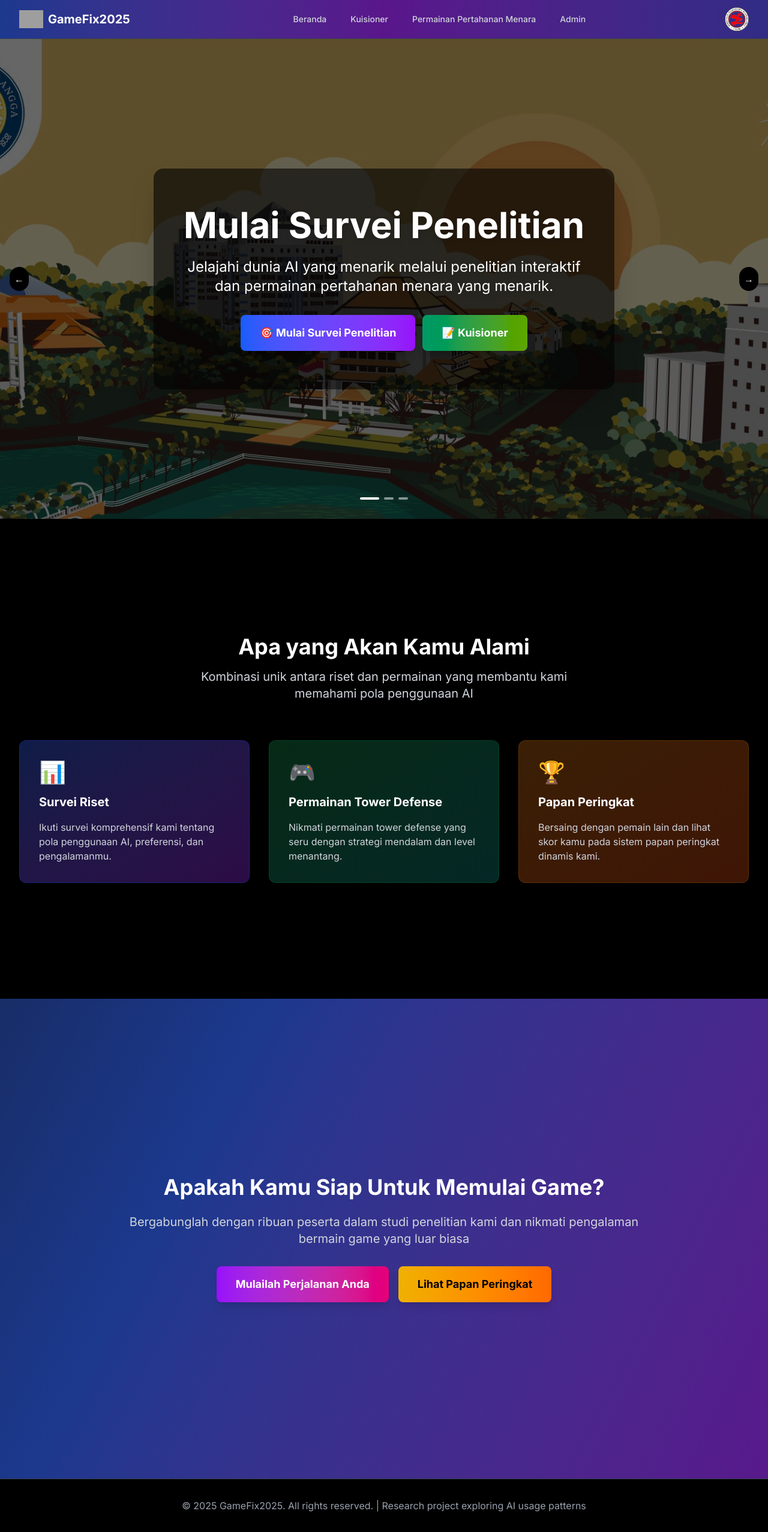
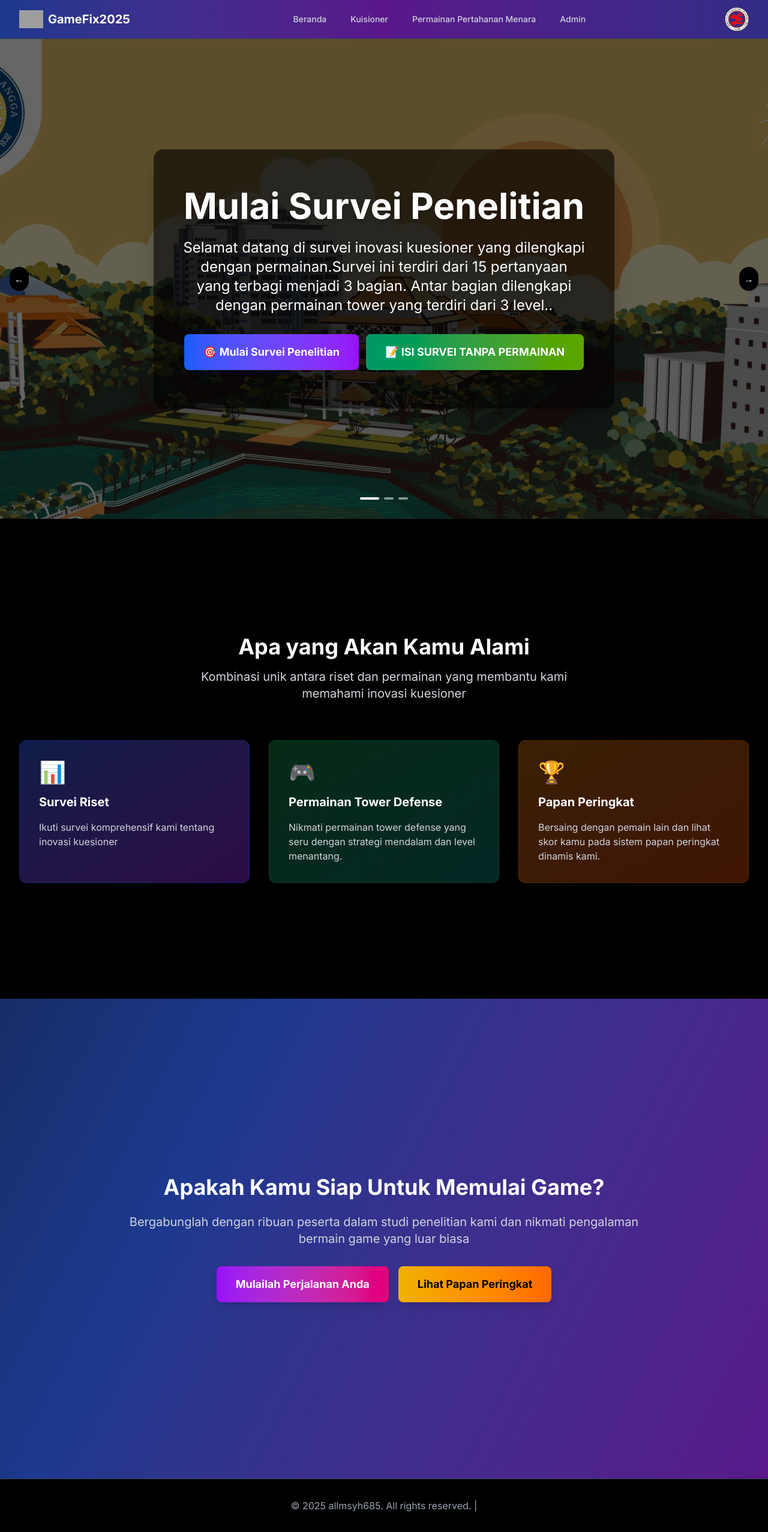
Before and after one commit to allmsyh685/game-kuisioner, a Next.js app: page / in a window 1280 px wide. Shown: the whole page at 60% size. Built offline with nearby package versions, Linux system fonts and the light colour scheme; grey boxes are pictures that could not be loaded.

Commit message:
fix csv issue and adjust the text in landing page

```diff
--- a/src/app/admin/export/page.tsx
+++ b/src/app/admin/export/page.tsx
@@ -13,8 +13,18 @@ export default function ExportPage() {
     try {
       const data = await exportResponses();
 
-      // Convert data to CSV format
-      const csvContent = data.map(row => row.join(',')).join('\n');
+      // Convert data to CSV format with proper escaping
+      const csvContent = data.map(row =>
+        row.map(cell => {
+          // Convert to string and escape CSV values
+          const cellStr = String(cell || '');
+          // If cell contains comma, quote, or newline, wrap in quotes and escape quotes
+          if (cellStr.includes(',') || cellStr.includes('"') || cellStr.includes('\n')) {
+            return `"${cellStr.replace(/"/g, '""')}"`;
+          }
+          return cellStr;
+        }).join(',')
+      ).join('\n');
 
       // Create and download file
       const blob = new Blob([csvContent], { type: 'text/csv;charset=utf-8;' });
--- a/src/app/page.tsx
+++ b/src/app/page.tsx
@@ -13,7 +13,7 @@ export default function Home() {
     {
       bgImg: '/assets/background_1.jpg',
       title: 'Mulai Survei Penelitian',
-      desc: 'Jelajahi dunia AI yang menarik melalui penelitian interaktif dan permainan pertahanan menara yang menarik.',
+      desc: 'Selamat datang di survei inovasi kuesioner yang dilengkapi dengan permainan.Survei ini terdiri dari 15 pertanyaan yang terbagi menjadi 3 bagian. Antar bagian dilengkapi dengan permainan tower yang terdiri dari 3 level..',
       button: {
         text: '🎯 Mulai Survei Penelitian',
         href: '/game/scene/scene1',
@@ -139,7 +139,7 @@ export default function Home() {
                   href="/questionnaire"
                   className="bg-gradient-to-r from-emerald-600 to-lime-600 hover:from-emerald-700 hover:to-lime-700 text-white font-bold py-4 px-8 rounded-lg text-lg transition-all duration-200 transform hover:scale-105 shadow-lg"
                 >
-                  📝 Kuisioner
+                  📝 ISI SURVEI TANPA PERMAINAN
                 </Link>
               )}
             </div>
@@ -181,7 +181,7 @@ export default function Home() {
               Apa yang Akan Kamu Alami
             </h2>
             <p className="text-xl text-gray-300 max-w-2xl mx-auto">
-              Kombinasi unik antara riset dan permainan yang membantu kami memahami pola penggunaan AI
+              Kombinasi unik antara riset dan permainan yang membantu kami memahami inovasi kuesioner
             </p>
           </div>
 
@@ -191,7 +191,7 @@ export default function Home() {
               <div className="text-4xl mb-4">📊</div>
               <h3 className="text-xl font-bold text-white mb-4">Survei Riset</h3>
               <p className="text-gray-300">
-                Ikuti survei komprehensif kami tentang pola penggunaan AI, preferensi, dan pengalamanmu.
+                Ikuti survei komprehensif kami tentang inovasi kuesioner
               </p>
             </div>
 
@@ -246,7 +246,7 @@ export default function Home() {
       <footer className="bg-black bg-opacity-40 py-8 px-4 sm:px-6 lg:px-8 border-t border-gray-700">
         <div className="max-w-7xl mx-auto text-center">
           <p className="text-gray-400">
-            © 2025 GameFix2025. All rights reserved. | Research project exploring AI usage patterns
+            © 2025 allmsyh685. All rights reserved. |
           </p>
         </div>
       </footer>
```
